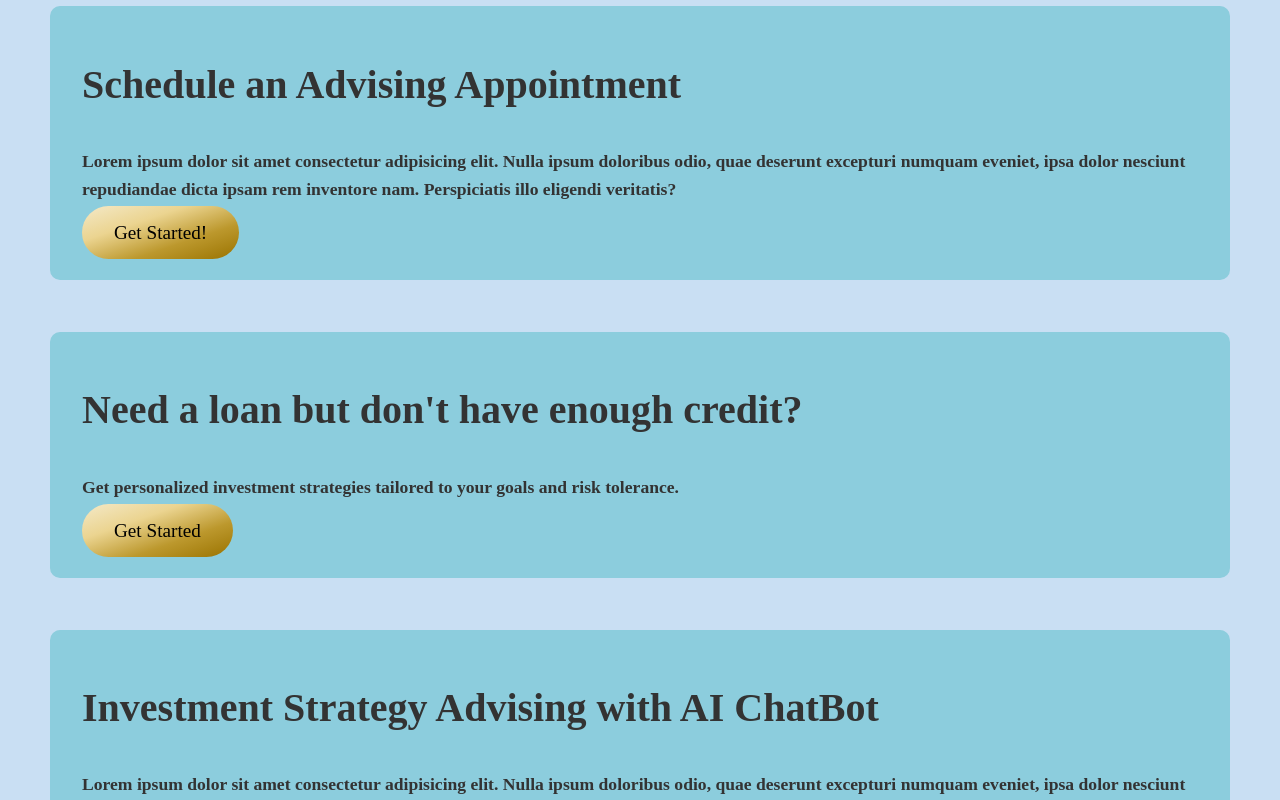
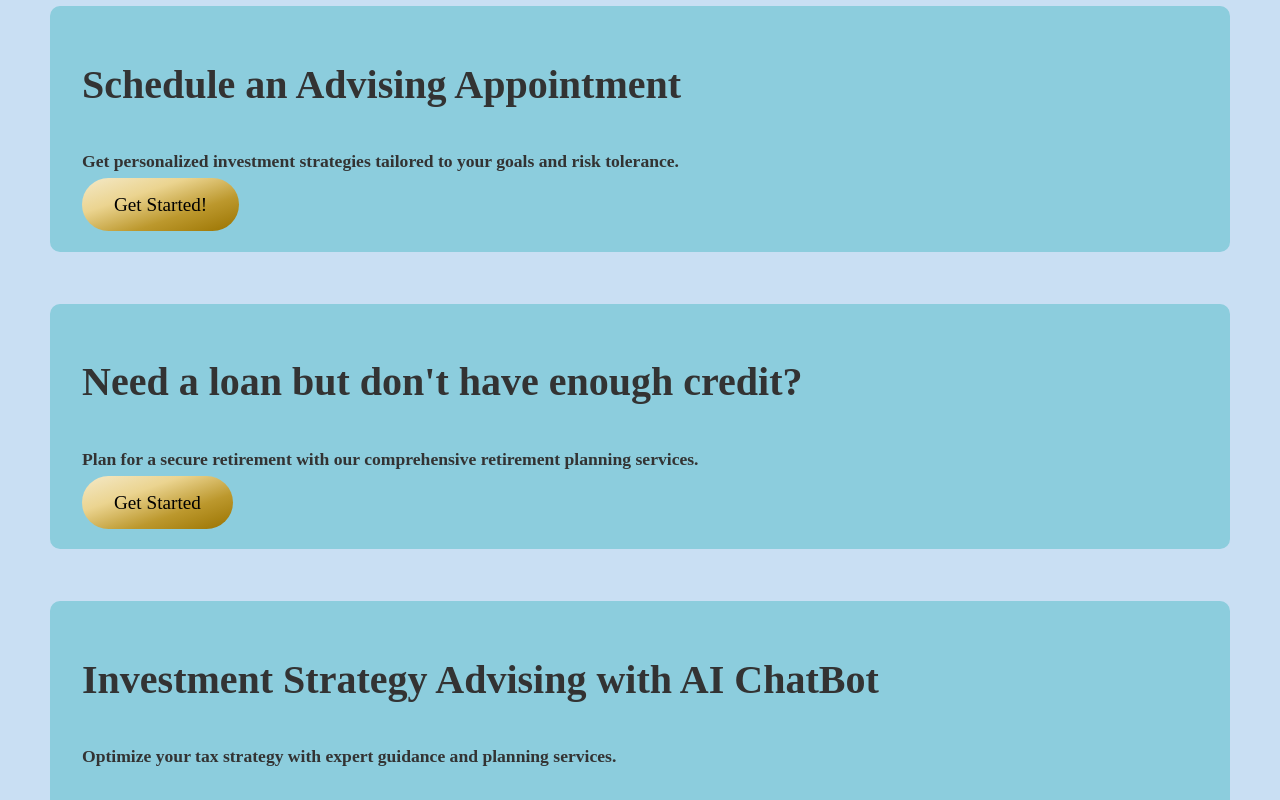
Before and after one commit to amomin2005/ripplehackutd, a React (Vite) app: page / in a window 1280 px wide. Shown: the part 640-1440 px from the top of the page. Built offline with nearby package versions, Linux system fonts and the light colour scheme.

Commit message:
feat: done

```diff
--- a/src/pages/home.jsx
+++ b/src/pages/home.jsx
@@ -12,21 +12,25 @@ function Home() {
         <div className='ok'>
           <div className='advising'>
             <h1>Schedule an Advising Appointment</h1>
-            <h3>Lorem ipsum dolor sit amet consectetur adipisicing elit. Nulla ipsum doloribus odio, quae deserunt excepturi numquam eveniet, ipsa dolor nesciunt repudiandae dicta ipsam rem inventore nam. Perspiciatis illo eligendi veritatis?</h3>
+            <h3>              Get personalized investment strategies tailored to your goals and risk tolerance.
+</h3>
             <a className='advisingbutton' href='https://docs.google.com/forms/d/e/1FAIpQLSdZIfpzywOTAct0mvtb3BnEbF6F5Ir0KdN4_aypxOAmlmHnBg/viewform?usp=sf_link' > Get Started! </a>
           </div>
         </div>
         <div className='loanok'>
         <div className='loan'>
           <h1>Need a loan but don't have enough credit?</h1>
-          <h3> Get personalized investment strategies tailored to your goals and risk tolerance.</h3>
+          <h3>
+            Plan for a secure retirement with our comprehensive retirement planning services.</h3>
           <a className='loanbutton' href='https://www.marcus.com/us/en/resources/lending'> Get Started </a>
         </div>
         </div>
         <div className='investmentok'>
         <div className='investment'>
           <h1>Investment Strategy Advising with AI ChatBot</h1>
-          <h3>Lorem ipsum dolor sit amet consectetur adipisicing elit. Nulla ipsum doloribus odio, quae deserunt excepturi numquam eveniet, ipsa dolor nesciunt repudiandae dicta ipsam rem inventore nam. Perspiciatis illo eligendi veritatis?</h3>
+          <h3>
+              Optimize your tax strategy with expert guidance and planning services.
+          </h3>
           <button className='advisingbutton'> Get Started </button>
         </div>
         </div>
--- a/src/pages/sample.jsx
+++ b/src/pages/sample.jsx
@@ -25,7 +25,7 @@ const Sample = () => {
             <a className='advisingbutton' href='https://www.marcus.com/us/en/resources/retirement' > Learn More! </a>
             <h2 className="text-xl font-semibold mb-4 text-blue-600">Tax Planning</h2>
             <p className="text-gray-600 mb-4">
-            Plan for a secure retirement with our comprehensive retirement planning services.
+            Optimize your tax strategy with expert guidance and planning services.
             </p>
             <a className='advisingbutton' href='https://www.goldmansachs.com/careers/our-firm/tax' > Learn More! </a>
         </div>
```
